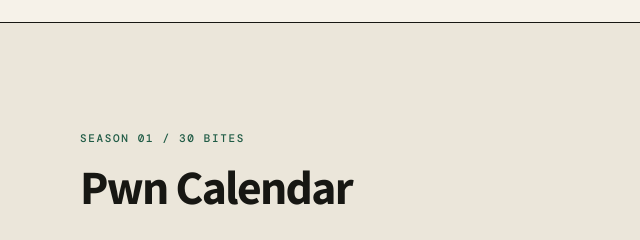
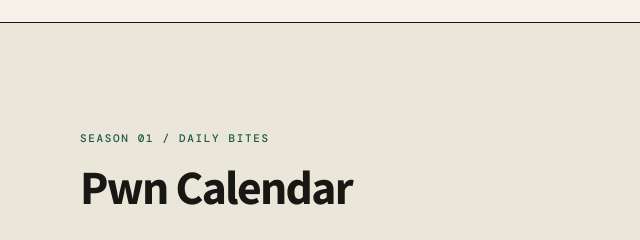
Before and after one commit to tasodoufu/TofuCTF, a plain HTML site: page index.html in a window 1280 px wide. Shown: the part 1720-1960 px from the top of the page, 0-640 px from the left. Drawn offline with nearby package versions, Linux system fonts and the light colour scheme.

Commit message:
Keep the pwn calendar open-ended

```diff
--- a/index.html
+++ b/index.html
@@ -44,7 +44,7 @@
     </section>
 
     <section class="calendar-section" id="calendar"><div class="shell section">
-      <div class="section-head"><div><span class="kicker">SEASON 01 / 30 BITES</span><h2>Pwn Calendar</h2></div></div>
+      <div class="section-head"><div><span class="kicker">SEASON 01 / DAILY BITES</span><h2>Pwn Calendar</h2></div></div>
       <div class="calendar-toolbar"><button id="prevMonth" type="button" aria-label="前の月">←</button><button id="currentMonth" class="current-month" type="button">今月</button><strong id="monthLabel" aria-live="polite"></strong><button id="nextMonth" type="button" aria-label="次の月">→</button></div>
       <div class="calendar-week"><span>MON</span><span>TUE</span><span>WED</span><span>THU</span><span>FRI</span><span>SAT</span><span>SUN</span></div>
       <div id="calendarGrid" class="calendar-grid"></div>
```
